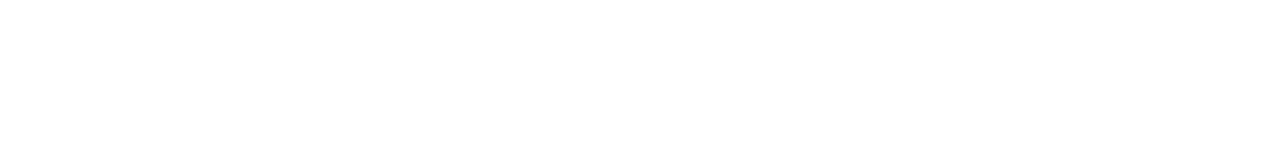
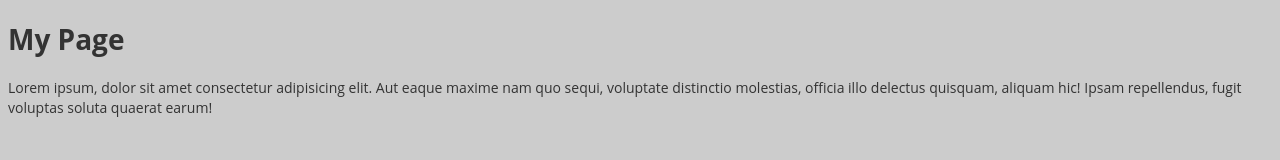
Before and after one commit to gasparfranciscogulungo/testando_repositorio_mick, a plain HTML site: page index.html in a window 1280 px wide. Drawn offline with Linux system fonts and the light colour scheme.

Commit message:
Feito a estrutura HTML

```diff
--- /dev/null
+++ b/css/style.css
@@ -0,0 +1,14 @@
+/*add body pricipal css*/
+*{
+    box-sizing: border-box;
+    /*margin: 0;
+    padding: 0; */
+}
+
+body {
+    font-family: 'Open Sans', sans-serif;
+    font-size: 14px;
+    line-height: 1.42857143;
+    color: #333;
+    background-color: #ccc;
+}
--- a/index.html
+++ b/index.html
@@ -1 +1,15 @@
-<!--add body html-->
+<!DOCTYPE html>
+<html lang="en">
+<head>
+    <meta charset="UTF-8">
+    <meta name="viewport" content="width=device-width, initial-scale=1.0">
+    <!---add link css/style-->
+    <link rel="stylesheet" href="css/style.css">
+    <title>Document</title>
+</head>
+<body>
+    <h1>My Page</h1>
+
+    <p>Lorem ipsum, dolor sit amet consectetur adipisicing elit. Aut eaque maxime nam quo sequi, voluptate distinctio molestias, officia illo delectus quisquam, aliquam hic! Ipsam repellendus, fugit voluptas soluta quaerat earum!</p>
+</body>
+</html>
```
Also changed, not shown: js/cript.js (added).
